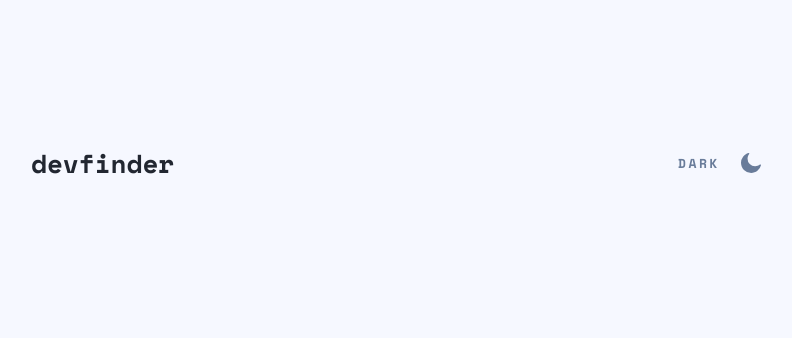
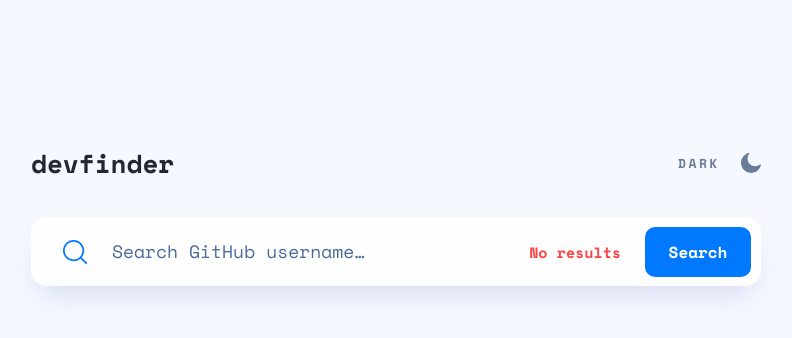
Before and after one commit to simokitkat/github-user-search-app, a React (Vite) app: page / in a window 1280 px wide. Both pictures are taken after a click on the element "LIGHT". Shown: the top 338 px of the page, without its empty margins (244-1036 px from the left). Built offline with nearby package versions, Linux system fonts and the light colour scheme; no server answers.

Commit message:
feat: add Form component and fetchUser functionality

```diff
--- /dev/null
+++ b/src/components/Form/Form.jsx
@@ -0,0 +1,43 @@
+/* eslint-disable react/prop-types */
+import { Search } from "../SVGs/SVGs";
+import "./form.scss";
+
+export default function Form({
+  isDark,
+  data,
+  isError,
+  setIsError,
+  fetchData,
+  setUser,
+}) {
+  const handleChange = (e) => {
+    setIsError(false);
+    setUser(e.target.value);
+  };
+
+  const handleSubmit = (e) => {
+    e.preventDefault();
+    fetchData();
+    console.log(data);
+  };
+
+  return (
+    <form className={isDark ? "" : "light"} onSubmit={handleSubmit}>
+      <div className="container">
+        <div className="search">
+          <Search />
+          <input
+            type="text"
+            placeholder="Search GitHub username…"
+            required
+            onChange={handleChange}
+          />
+        </div>
+        <div className="right">
+          {isError && <span>No results</span>}
+          <button>Search</button>
+        </div>
+      </div>
+    </form>
+  );
+}
--- /dev/null
+++ b/src/components/Form/form.scss
@@ -0,0 +1,82 @@
+@use "../../variables&mixins.scss" as *;
+
+form {
+  height: 69px;
+  border-radius: 15px;
+  background: $less-darker-blue;
+  margin: 35px 0 24px;
+  padding: 9.5px 10px 9.5px 32px;
+
+  .container {
+    max-width: 100%;
+    height: 100%;
+    @include flex-row-Hbetween-Vcenter;
+
+    .search {
+      gap: 23.94px;
+      @include flex-row-Hbetween-Vcenter;
+
+      input {
+        width: 254px;
+        height: 25px;
+        border: none;
+        outline: none;
+        background-color: transparent;
+        caret-color: $blue;
+        cursor: pointer;
+        @include input-text;
+
+        &::placeholder {
+          @include input-text;
+        }
+      }
+    }
+
+    .right {
+      @include flex-row-Hbetween-Vcenter;
+      gap: 24px;
+
+      span {
+        color: $error-red;
+        font-size: 15px;
+        font-weight: 700;
+      }
+
+      button {
+        width: 106px;
+        height: 50px;
+        border: none;
+        background: $blue;
+        border-radius: 10px;
+        color: $white;
+        font-family: $space-mono;
+        font-size: 16px;
+        font-weight: 700;
+        cursor: pointer;
+
+        &:hover {
+          background: $hover-blue;
+        }
+      }
+    }
+  }
+}
+
+//light themed Form
+
+form.light {
+  background: $greyish-white;
+  box-shadow: 0px 16px 30px -10px rgba(70, 96, 187, 0.2);
+
+  .container {
+    .search {
+      input {
+        color: $hover-dark-blue;
+
+        &::placeholder {
+          color: $light-blue;
+        }
+      }
+    }
+  }
+}
--- a/src/components/Main/Main.jsx
+++ b/src/components/Main/Main.jsx
@@ -1,9 +1,15 @@
 import { useState } from "react";
 import Header from "../Header/Header";
 import "./main.scss";
+import Form from "../Form/Form";
+import useFetchData from "./useFetchData";
 
 export default function Main() {
   const [isDark, setIsDark] = useState(true);
+  const [user, setUser] = useState("octocat");
+  const { isError, setIsError, isLoading, data, fetchData } = useFetchData(
+    `https://api.github.com/users/${user}`
+  );
 
   const toggleTheme = () => {
     if (isDark) {
@@ -19,6 +25,14 @@ export default function Main() {
     <main>
       <div className="container">
         <Header isDark={isDark} toggleTheme={toggleTheme} />
+        <Form
+          isDark={isDark}
+          data={data}
+          fetchData={fetchData}
+          isError={isError}
+          setIsError={setIsError}
+          setUser={setUser}
+        />
       </div>
     </main>
   );
--- /dev/null
+++ b/src/components/Main/useFetchData.js
@@ -0,0 +1,34 @@
+import { useEffect, useState } from "react";
+
+export default function useFetchData(link) {
+  const [isLoading, setIsLoading] = useState(true);
+  const [isError, setIsError] = useState(false);
+  const [data, setData] = useState([]);
+
+  async function fetchData() {
+    try {
+      const response = await fetch(link);
+
+      if (!response.ok) {
+        setIsLoading(false);
+        setIsError(true);
+        return;
+      }
+
+      const data = await response.json();
+
+      setIsLoading(false);
+      setData(data);
+    } catch (error) {
+      setIsLoading(false);
+      setIsError(true);
+      console.log(error);
+    }
+  }
+
+  useEffect(() => {
+    fetchData();
+  }, []);
+
+  return { isError, setIsError, isLoading, data, fetchData };
+}
--- a/src/components/SVGs/SVGs.jsx
+++ b/src/components/SVGs/SVGs.jsx
@@ -1,7 +1,7 @@
 export function Sun() {
   return (
     <svg width="20" height="20" xmlns="http://www.w3.org/2000/svg">
-      <g fill="#FFF" fill-rule="nonzero">
+      <g fill="#FFF" fillRule="nonzero">
         <path d="M13.545 6.455c-.9-.9-2.17-1.481-3.545-1.481a4.934 4.934 0 00-3.545 1.481c-.9.9-1.481 2.17-1.481 3.545 0 1.376.582 2.646 1.481 3.545.9.9 2.17 1.481 3.545 1.481a4.934 4.934 0 003.545-1.481c.9-.9 1.481-2.17 1.481-3.545a4.934 4.934 0 00-1.481-3.545zM10 3.413a.7.7 0 00.688-.688V.688A.7.7 0 0010 0a.7.7 0 00-.688.688v2.037a.7.7 0 00.688.688zM15.635 5.344l1.455-1.455a.67.67 0 000-.952.67.67 0 00-.952 0l-1.455 1.455a.67.67 0 000 .952c.238.264.66.264.952 0zM19.312 9.312h-2.037a.7.7 0 00-.688.688.7.7 0 00.688.688h2.037A.7.7 0 0020 10a.7.7 0 00-.688-.688zM15.608 14.656a.67.67 0 00-.952 0 .67.67 0 000 .952l1.455 1.455a.67.67 0 00.952 0 .67.67 0 000-.952l-1.455-1.455zM10 16.587a.7.7 0 00-.688.688v2.037A.7.7 0 0010 20a.7.7 0 00.688-.688v-2.037a.7.7 0 00-.688-.688zM4.365 14.656L2.91 16.111a.67.67 0 000 .952.67.67 0 00.952 0l1.455-1.455a.67.67 0 000-.952c-.238-.264-.66-.264-.952 0zM3.413 10a.7.7 0 00-.688-.688H.688A.7.7 0 000 10a.7.7 0 00.688.688h2.037A.7.7 0 003.413 10zM4.365 5.344a.67.67 0 00.952 0 .67.67 0 000-.952L3.862 2.937a.67.67 0 00-.952 0 .67.67 0 000 .952l1.455 1.455z" />
       </g>
     </svg>
@@ -14,8 +14,19 @@ export function Moon() {
       <path
         d="M19.513 11.397a.701.701 0 00-.588.128 7.496 7.496 0 01-2.276 1.336 7.101 7.101 0 01-2.583.462 7.505 7.505 0 01-5.32-2.209 7.568 7.568 0 01-2.199-5.342c0-.873.154-1.72.41-2.49a6.904 6.904 0 011.227-2.21.657.657 0 00-.102-.924.701.701 0 00-.589-.128C5.32.61 3.427 1.92 2.072 3.666A10.158 10.158 0 000 9.83c0 2.8 1.125 5.342 2.967 7.19a10.025 10.025 0 007.16 2.98c2.353 0 4.527-.822 6.266-2.183a10.13 10.13 0 003.58-5.624.623.623 0 00-.46-.796z"
         fill="#697C9A"
-        fill-rule="nonzero"
+        fillRule="nonzero"
       />
     </svg>
   );
 }
+
+export function Search() {
+  return (
+    <svg height="24" width="25" xmlns="http://www.w3.org/2000/svg">
+      <path
+        d="M10.609 0c5.85 0 10.608 4.746 10.608 10.58 0 2.609-.952 5-2.527 6.847l5.112 5.087a.87.87 0 01-1.227 1.233l-5.118-5.093a10.58 10.58 0 01-6.848 2.505C4.759 21.16 0 16.413 0 10.58 0 4.747 4.76 0 10.609 0zm0 1.74c-4.891 0-8.87 3.965-8.87 8.84 0 4.874 3.979 8.84 8.87 8.84a8.855 8.855 0 006.213-2.537l.04-.047a.881.881 0 01.058-.053 8.786 8.786 0 002.558-6.203c0-4.875-3.979-8.84-8.87-8.84z"
+        fill="#0079ff"
+      />
+    </svg>
+  );
+}
--- a/src/variables&mixins.scss
+++ b/src/variables&mixins.scss
@@ -8,10 +8,12 @@ $greyish-white: #fefefe;
 $white: #ffffff;
 $darker-blue: #141d2f;
 $less-darker-blue: #1e2a47;
+$error-red: #f74646;
 
 //hover color
 $hover-gray: #90a4d4;
 $hover-dark-blue: #222731;
+$hover-blue: #60abff;
 
 // Typography
 $space-mono: "Space Mono", monospace;
@@ -25,3 +27,11 @@ $is-dark: true;
   justify-content: space-between;
   align-items: center;
 }
+
+@mixin input-text {
+  color: $white;
+  font-family: $space-mono;
+  font-size: 18px;
+  font-weight: 400;
+  line-height: 25px; /* 138.889% */
+}
```
